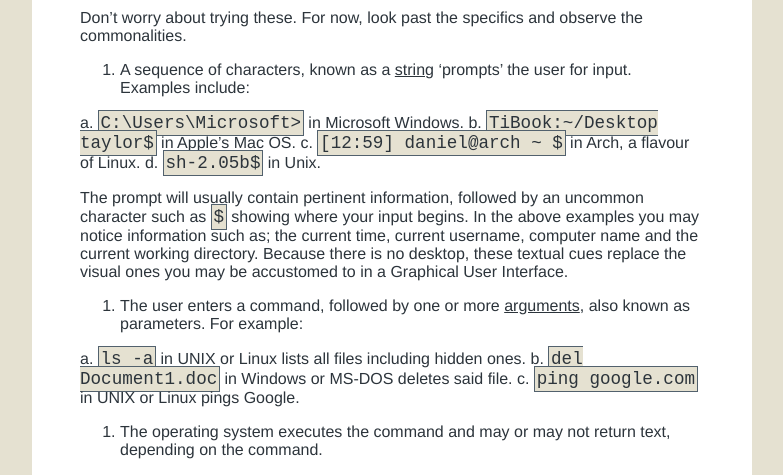
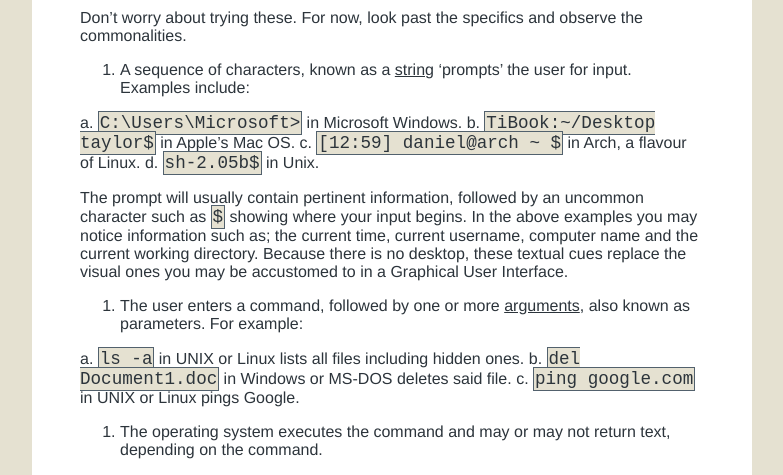
Before and after one commit to andre-abadi/andre-abadi.github.io, a Jekyll site: the page built from _posts/2014-02-05-xbmc-downloader-1.md, in a window 1280 px wide. Shown: the part 781-1256 px from the top of the page, without its empty margins (248-1031 px from the left). Built offline with Jekyll 4.4.1, drawn with Linux system fonts in a browser that asks for light colours; Markdown is read by kramdown in place of the engine named in the settings.

Commit message:
code padding

```diff
--- a/css/main.css
+++ b/css/main.css
@@ -59,7 +59,7 @@ code {
   background-color: #E5E1D1;
   font-family: "Courier New", Courier, monospace;
   font-size: 1.1em;
-  padding: 0.1em;
+  padding: 0.05em;
   border: 0.1em solid #52616D;
 }
 
```
